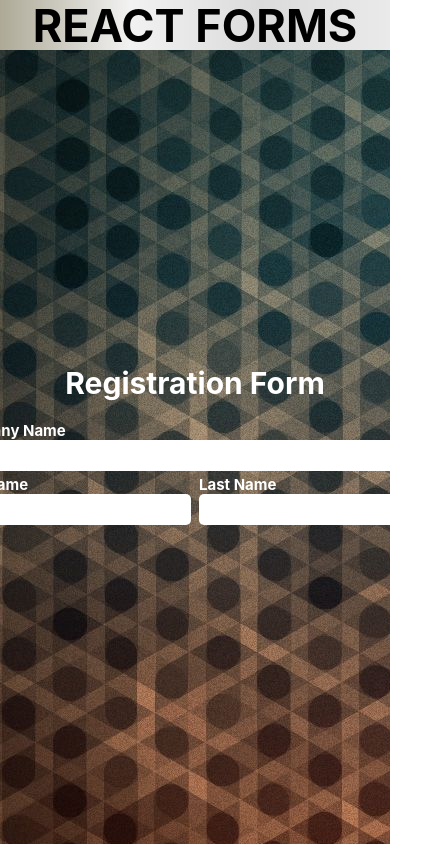
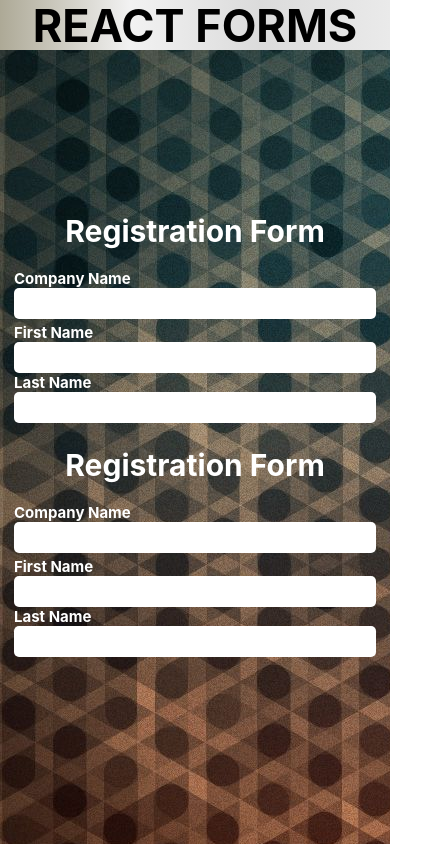
Before and after one commit to ambashtalk/react-forms, a React (Create React App) app: page / in a window 390 px wide. Shown: the whole page, 445 px wide, since content can reach past the window. Built offline with nearby package versions, Linux system fonts and the light colour scheme.

Commit message:
add responsiveness

```diff
--- a/src/components/RegistrationForm/FormComponents/FormInputField.tsx
+++ b/src/components/RegistrationForm/FormComponents/FormInputField.tsx
@@ -13,6 +13,7 @@ type proptype = {
 
 const FormColFlex = styled(ColFlex)`
     margin: 0 0.4rem;
+    flex: 1;
 `;
 
 const FormInputField: React.FC<proptype> = (props) => (
--- a/src/components/RegistrationForm/FormComponents/FormSection.tsx
+++ b/src/components/RegistrationForm/FormComponents/FormSection.tsx
@@ -8,5 +8,6 @@ flex-direction: column;
 color: white;
 justify-content: center;
 align-items: center;
+padding: 5rem 1rem 0;
 `
 export default FormSection;
--- a/src/components/RegistrationForm/FormComponents/FormWrapper.tsx
+++ b/src/components/RegistrationForm/FormComponents/FormWrapper.tsx
@@ -2,6 +2,8 @@ import styled from "styled-components";
 import Form from "../../tags/Form";
 
 const FormWrapper = styled(Form)`
-    font-size: 1.2rem
-`
-export default FormWrapper
+  font-size: 1.2rem;
+  margin-bottom: 2rem;
+
+`;
+export default FormWrapper;
--- a/src/components/RegistrationForm/RegistrationForm.tsx
+++ b/src/components/RegistrationForm/RegistrationForm.tsx
@@ -9,11 +9,22 @@ import FormWrapper from "./FormComponents/FormWrapper";
 
 const FormRow = styled(RowFlex)`
   margin: 0.4rem 0;
+  flex-wrap: wrap;
+`;
+
+const FormPage = styled(RowFlex)`
+  flex-wrap: wrap;
+  width: auto;
+  min-width: 80%;
+  justify-content: space-around;
+  align-self: center;
 `;
 
 const RegistrationForm = () => {
   return (
     <FormSection bg={formBackground}>
+      <FormPage>
+
         <FormWrapper>
           <FormHeading>Registration Form</FormHeading>
           <FormInputField id="cname" type="text" label="Company Name" />
@@ -22,6 +33,17 @@ const RegistrationForm = () => {
             <FormInputField id="lname" type="text" label="Last Name" />
           </FormRow>
         </FormWrapper>
+
+        <FormWrapper>
+          <FormHeading>Registration Form</FormHeading>
+          <FormInputField id="cname" type="text" label="Company Name" />
+          <FormRow>
+            <FormInputField id="fname" type="text" label="First Name" />
+            <FormInputField id="lname" type="text" label="Last Name" />
+          </FormRow>
+        </FormWrapper>
+
+      </FormPage>
     </FormSection>
   );
 };
--- a/src/components/tags/Div.tsx
+++ b/src/components/tags/Div.tsx
@@ -10,6 +10,7 @@ export const RowFlex = styled(Div)`
     display:flex;
     flex-direction: row;
 `
+
 export const ColFlex = styled(Div)`
     display:flex;
     flex-direction: column
--- a/src/containers/App.tsx
+++ b/src/containers/App.tsx
@@ -16,6 +16,8 @@ html {
 }
 `;
 
+
+
 function App() {
   return (
     <>
```
Also changed, not shown: 1 other file (tests, documents, lock files or other folders). Lines whose indentation alone changed are shown as unchanged.
